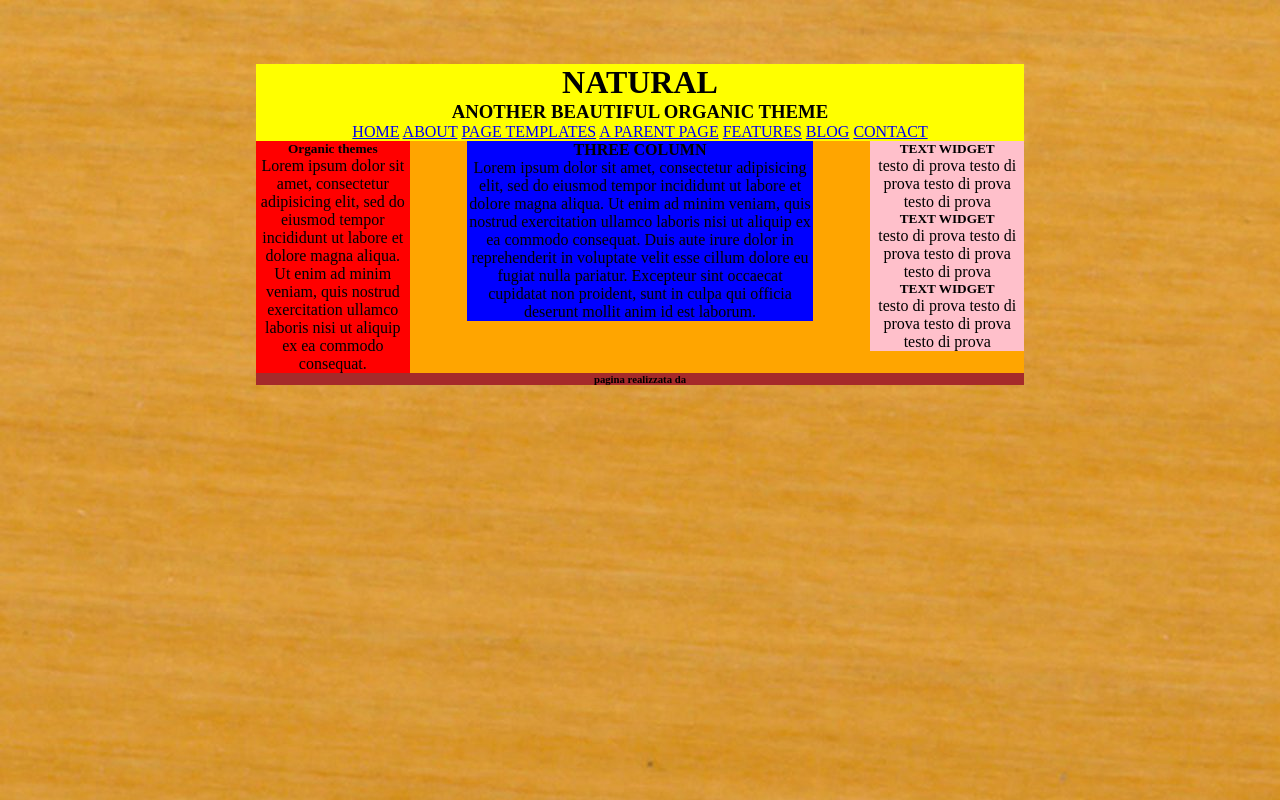
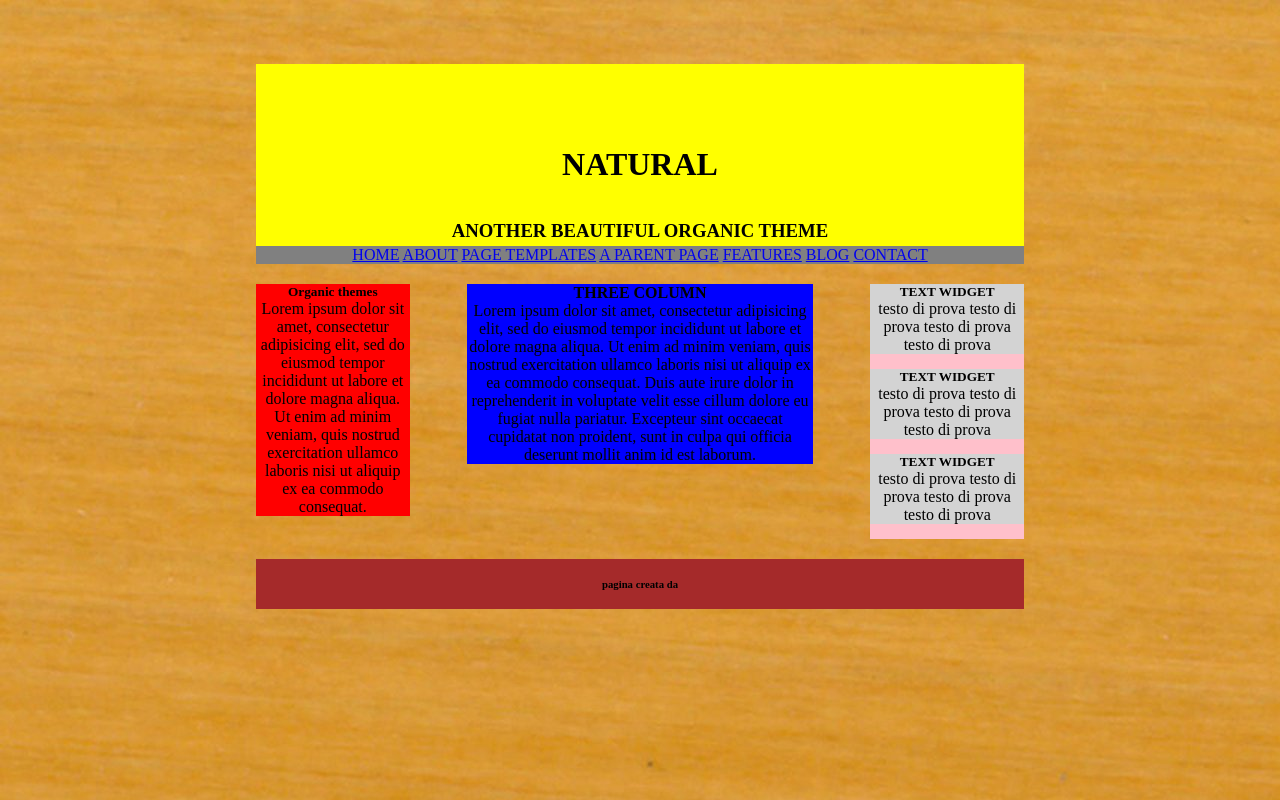
Before and after one commit to manuelggit/htmlcss-struttura-wp, a plain HTML site: page index.html in a window 1280 px wide. Drawn offline with Linux system fonts and the light colour scheme.

Commit message:
Inserimento dei margini

```diff
--- a/css/style.css
+++ b/css/style.css
@@ -11,29 +11,44 @@ body {
 .container {
   margin: 5% 20%;
   text-align: center;
-  background: white;
+  position: relative;
 }
 
 header {
+  height: 200px;
   background: yellow;
+  margin-bottom: 20px;
+  position: relative;
 }
 
 h1 {
+  position: absolute;
+  top: 50%;
+  left: 50%;
+  transform: translate(-50%, -50%);
 
 }
 
 h3 {
-
+  position: absolute;
+  width: 500px;
+  top: 80%;
+  left: 50%;
+  transform: translate(-50%, -20%);
 }
 
-main {
-  background: orange;
+nav {
+  background: grey;
+  width: 100%;
+  position: absolute;
+  bottom: 0;
 }
 
 main:after {
 content: "";
 display: table;
 clear: both;
+margin-bottom: 20px;
 }
 
 .sinistra {
@@ -53,8 +68,24 @@ clear: both;
   float: right;
   width: 20%;
   background: pink;
+  position: relative;
+}
+
+.box {
+  background-color: lightgrey;
+  margin-bottom: 15px;
 }
 
 footer {
+  width: 100%;
+  height: 50px;
   background: brown;
+  position: absolute;
 }
+
+h6 {
+  position: absolute;
+  top: 50%;
+  left: 50%;
+  transform: translate(-50%, -50%)
+}
--- a/index.html
+++ b/index.html
@@ -19,7 +19,7 @@
       NATURAL
     </h1>
 
-    <!-- h2 -->
+    <!-- h3 -->
 
     <h3>
       ANOTHER BEAUTIFUL ORGANIC THEME
@@ -64,18 +64,18 @@
     <div class="destra">
 
       <!-- destra1 -->
-      <div class="box">
+      <div class="box uno">
        <h5>TEXT WIDGET</h5>
        <p>testo di prova testo di prova testo di prova testo di prova</p>
       </div>
       <!-- destra2 -->
-      <div class="box">
+      <div class="box due">
        <h5>TEXT WIDGET</h5>
        <p>testo di prova testo di prova testo di prova testo di prova</p>
 
       </div>
       <!-- destra3 -->
-      <div class="box">
+      <div class="box tre">
        <h5>TEXT WIDGET</h5>
        <p>testo di prova testo di prova testo di prova testo di prova</p>
 
@@ -88,7 +88,7 @@
   <!-- footer -->
 
   <footer>
-    <h6>pagina realizzata da</h6>
+    <h6>pagina creata da</h6>
 
   </footer>
 
```
